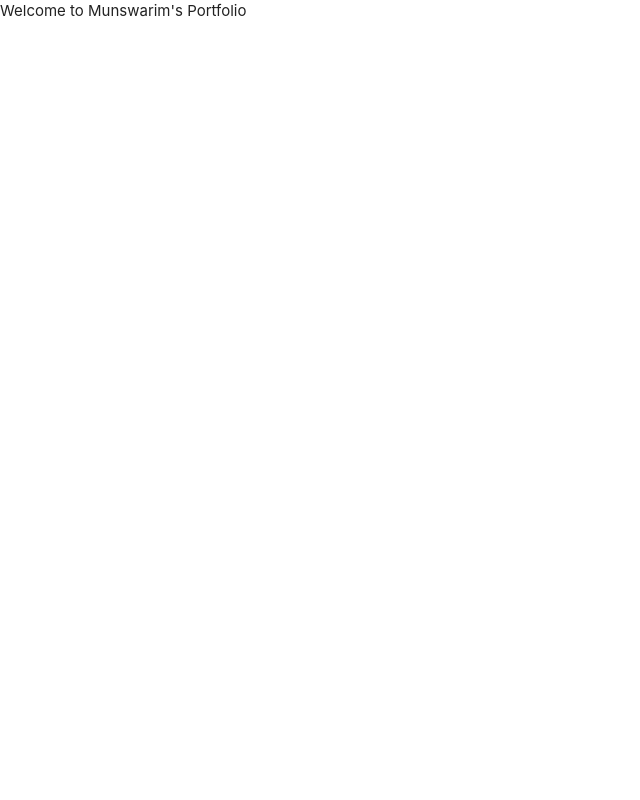
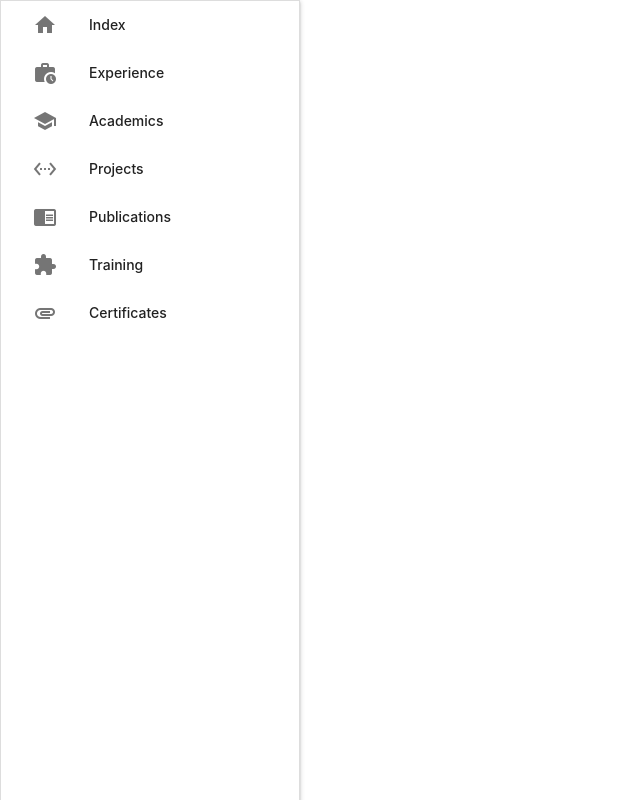
Before and after one commit to Munswarim/Munswarim.github.io, a plain HTML site: page index.html in a window 1280 px wide. Shown: the whole page, without its empty margins (0-640 px from the left). Drawn offline with Linux system fonts and the light colour scheme.

Commit message:
added sidenav

```diff
--- a/index.html
+++ b/index.html
@@ -11,8 +11,44 @@
   </head>
 
   <body>
-    Welcome to Munswarim's Portfolio
+
+    <ul id="slide-out" class="sidenav sidenav-fixed collapsible">
+      <li><a href="#!"><i class="material-icons">home</i>Index</a></li>
+      <li><a href="#!"><i class="material-icons">work_history</i>Experience</a></li>
+      <li><a href="#!"><i class="material-icons">school</i>Academics</a></li>
+      <li>
+        <a class="collapsible-header" href="#!" style="padding: 0 32px;"><i class="material-icons">settings_ethernet</i>Projects</a>
+        <div class="collapsible-body">
+          <ul style="padding-left: 32px;">
+            <li><a href="#!"><i class="tiny material-icons">insert_chart</i>Professional Projects</a></li>
+            <li><a href="#!"><i class="tiny material-icons">insert_chart</i>Academic Projects</a></li>
+            <li><a href="#!"><i class="tiny material-icons">insert_chart</i>Personal Projects</a></li>
+          </ul>
+        </div>
+      </li>
+      <li><a href="#!"><i class="material-icons">chrome_reader_mode</i>Publications</a></li>
+      <li><a href="#!"><i class="material-icons">extension</i>Training</a></li>
+      <li><a href="#!"><i class="material-icons">attachment</i>Certificates</a></li>
+    </ul>
+
     <!--JavaScript at end of body for optimized loading-->
     <script type="text/javascript" src="js/materialize.min.js"></script>
+    <script>
+      document.addEventListener('DOMContentLoaded', function() {
+        var elems = document.querySelectorAll('.sidenav');
+        var instances = M.Sidenav.init(elems);
+      });
+
+      document.addEventListener('DOMContentLoaded', function() {
+        var elems = document.querySelectorAll('.collapsible');
+        var instances = M.Collapsible.init(elems);
+      });
+
+      document.addEventListener('DOMContentLoaded', function() {
+        var elems = document.querySelectorAll('.materialboxed');
+        var instances = M.Materialbox.init(elems);
+      });
+    </script>
+
   </body>
 </html>
```
